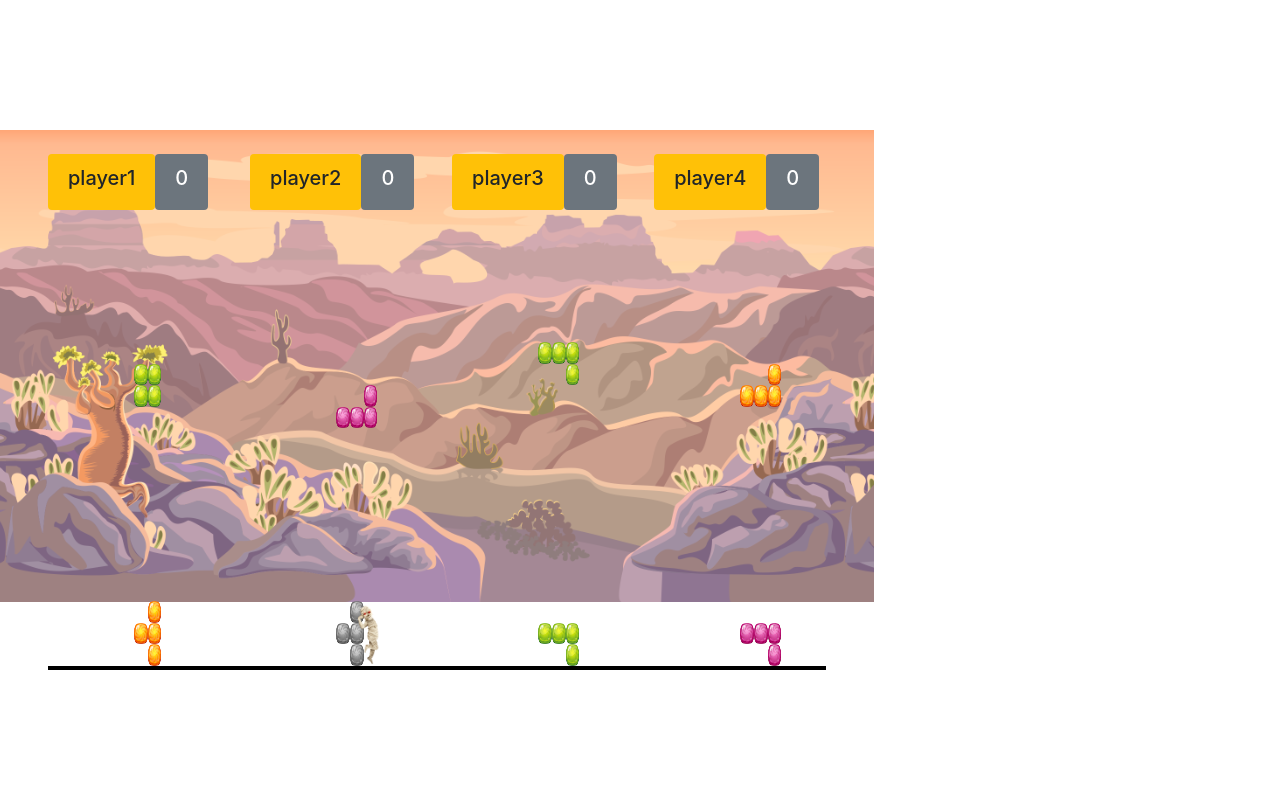
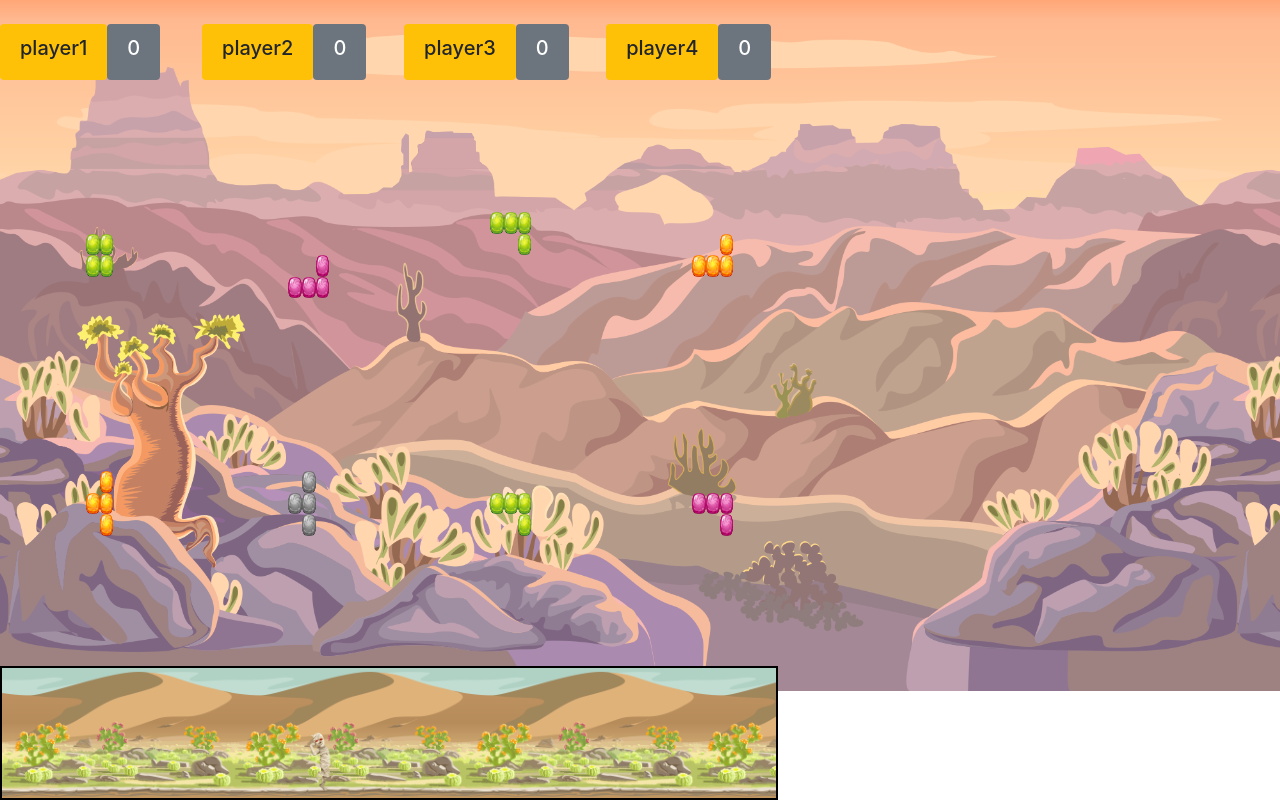
Before and after one commit to JeanCarrillo/super-block-heroes, an Angular app: page /game in a window 1280 px wide. Built offline with nearby package versions, Linux system fonts and the light colour scheme.

Commit message:
wip game screen

```diff
--- a/src/app/pages/game/game.component.css
+++ b/src/app/pages/game/game.component.css
@@ -10,3 +10,15 @@
   width: 75%;
   height: auto;
 }
+
+app-background {
+  display: flex;
+  flex-grow: 1;
+  min-height: 100%;
+}
+
+app-monster {
+  display: flex;
+  flex-grow: 1;
+  min-width: 100%;
+}
--- a/src/app/pages/game/game.component.html
+++ b/src/app/pages/game/game.component.html
@@ -3,7 +3,7 @@
     <app-background [monsterX]="monster.x" [index]="1" [type]="1">
       <app-background [monsterX]="monster.x" [index]="2" [type]="1">
         <app-background [monsterX]="monster.x" [index]="3" [type]="1">
-          <div class="row pr-5 pl-5">
+          <div class="row">
             <app-player-container
               *ngFor="let player of players"
               [player]="player"
```
Also changed, not shown: src/app/pages/game/player-container/player-container.component.css (line endings or trailing spaces).
